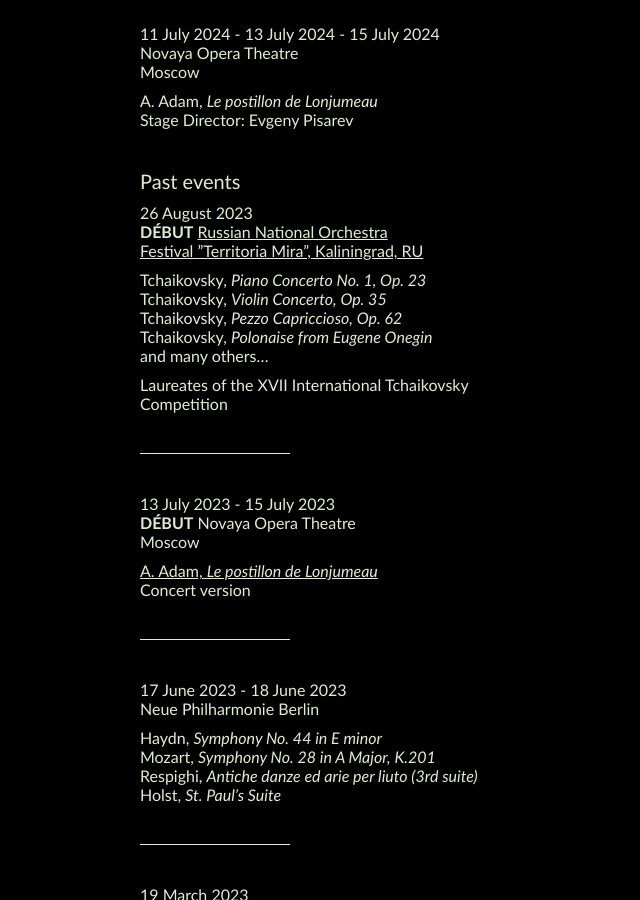
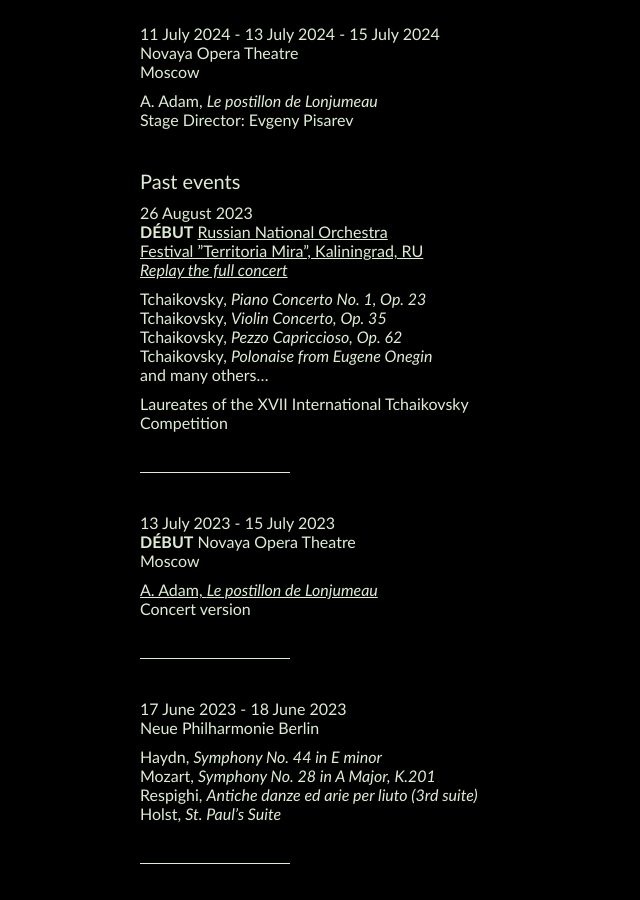
Before and after one commit to martincadoux/clementnonciaux.com, a Jekyll site: the page built from _pages/calendar.html, in a window 1280 px wide and 900 px high, scrolled down 1896 px. Shown: the whole window, without its empty margins (0-640 px from the left). Built offline with Jekyll 4.4.1, drawn with Linux system fonts in a browser that asks for light colours; some of the changed text lies outside the part shown.

Commit message:
Update events.yml

```diff
--- a/_data/events.yml
+++ b/_data/events.yml
@@ -89,6 +89,7 @@
   location: |-
     **DÉBUT** [Russian National Orchestra
     Festival ”Territoria Mira”, Kaliningrad, RU](https://sobor39.ru/news/nashi-novosti/3291/)
+    [*Replay the full concert*](https://www.youtube.com/live/Mb73Clr9ew4?si=9HxvBTWs5dQP1_Gv)
   program: |-
     Tchaikovsky, *Piano Concerto No. 1, Op. 23*
     Tchaikovsky, *Violin Concerto, Op. 35*
@@ -119,6 +120,7 @@
   location: |-
     **DÉBUT** [Russian National Youth Symphony Orchestra](https://meloman.ru/concert/kzch-2023-03-19-1/?setlang=en)
     Moscow
+    [*Replay the full concert*](https://www.youtube.com/live/Vp1SQyDK_kA?si=ovk-ZhrlL_rmQv_I)
   program: |-
     Ravel, *Daphnis et Chloé 2nd Suite*
     Ravel, *Boléro*
```
